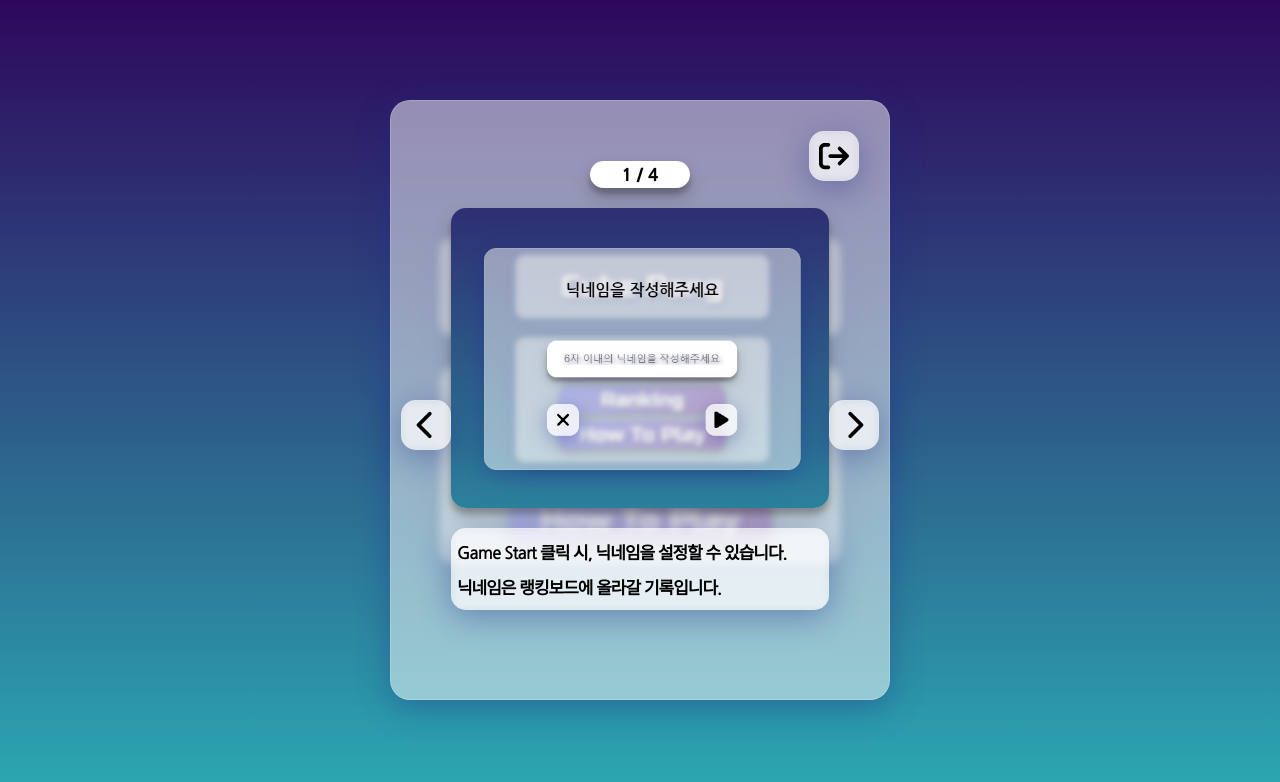
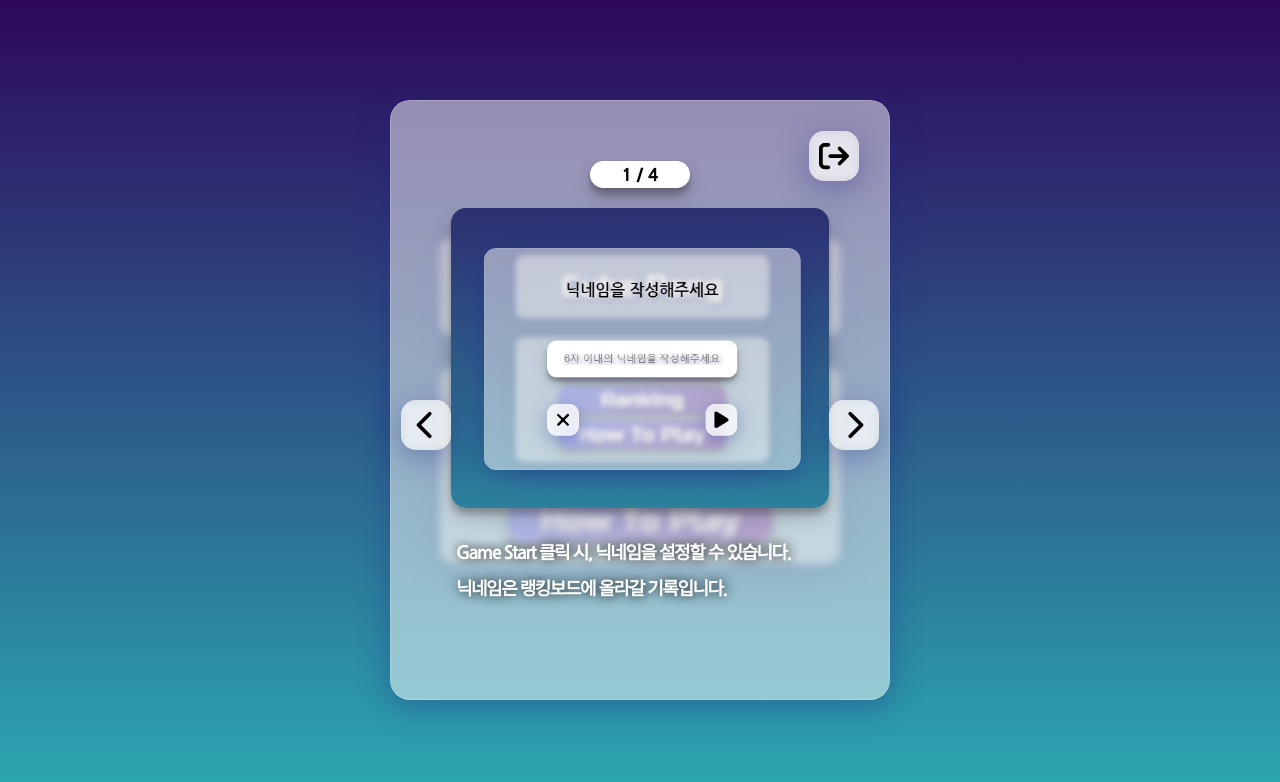
Before and after one commit to Hwang-Junsu/Cube_Pang, a Next.js app: page /home in a window 1280 px wide. Both pictures are taken after a click on the element "How To Play". Shown: the top 782 px of the page. Built offline with nearby package versions, Linux system fonts and the light colour scheme.

Commit message:
Style: How To Play Description Style

```diff
--- a/src/components/HowToPlay.tsx
+++ b/src/components/HowToPlay.tsx
@@ -122,6 +122,7 @@ const StyledImageContainer = styled.div`
 const StyledImage = styled(Image)`
   object-fit: cover;
   height: 300px;
+  user-select: none;
 `;
 
 const StyledBottomContainer = styled.div`
@@ -132,14 +133,13 @@ const StyledBottomContainer = styled.div`
 
   padding: 10px 5px;
   border-radius: 15px;
-
-  box-shadow: ${(props) => props.theme.boxShadow.normal};
-  ${RENDER.glassmophism}
 `;
 
 const StyledDescription = styled.div`
-  font-weight: bold;
-  font-size: 17px;
-  letter-spacing: -1px;
-  color: black;
+  user-select: none;
+  font-weight: 800;
+  font-size: 18px;
+  letter-spacing: -1.5px;
+  color: white;
+  text-shadow: 1px 0px 12px rgba(0, 0, 0, 1);
 `;
```
